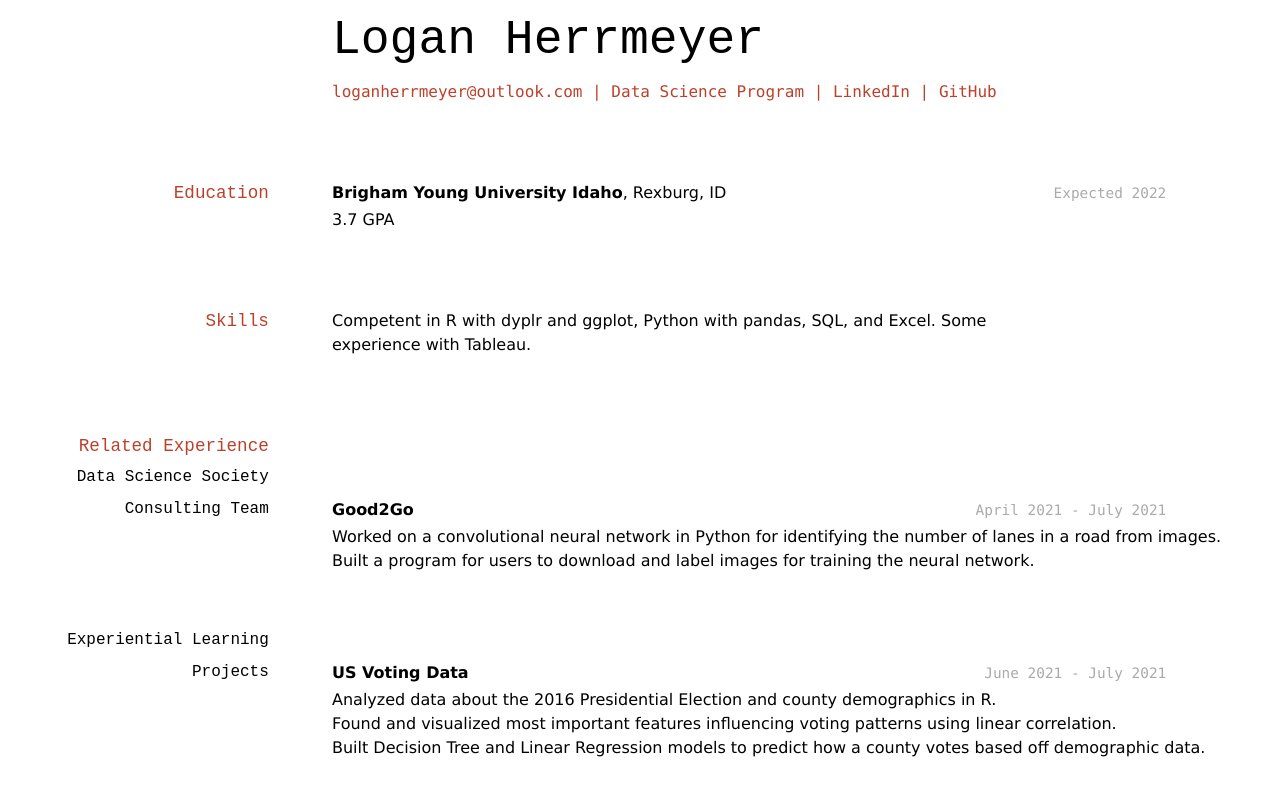
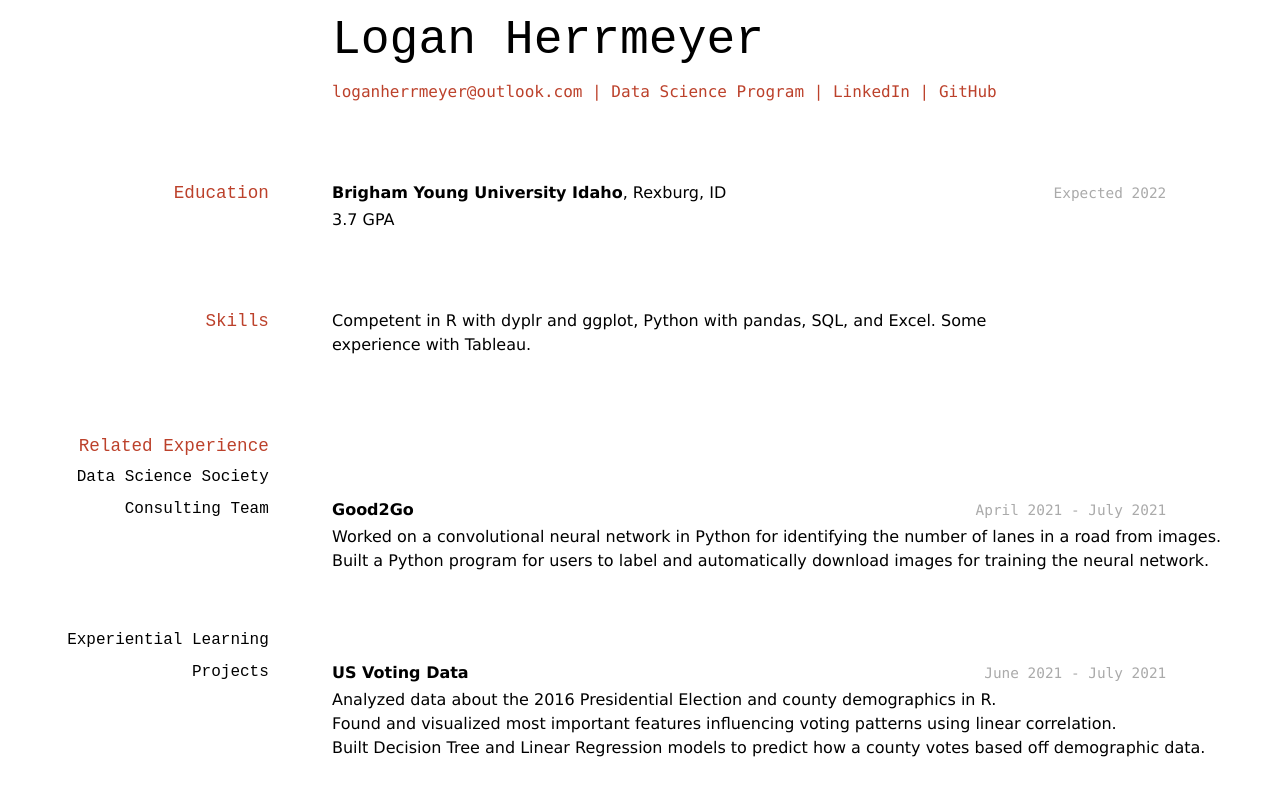
Before and after one commit to LHerrmeyer/herrmeyer_logan_resume, a Jekyll site: the page built from docs/index.md, in a window 1280 px wide. Shown: the top 796 px of the page. Built offline with Jekyll 4.4.1, drawn with Linux system fonts in a browser that asks for light colours.

Commit message:
Update index.md

```diff
--- a/docs/index.md
+++ b/docs/index.md
@@ -32,7 +32,7 @@ Competent in R with dyplr and ggplot, Python with pandas, SQL, and Excel. Some e
 __Good2Go__
 
 - Worked on a convolutional neural network in Python for identifying the number of lanes in a road from images.
-- Built a program for users to download and label images for training the neural network.
+- Built a Python program for users to label and automatically download images for training the neural network.
 
 ### Experiential Learning Projects
 
```
